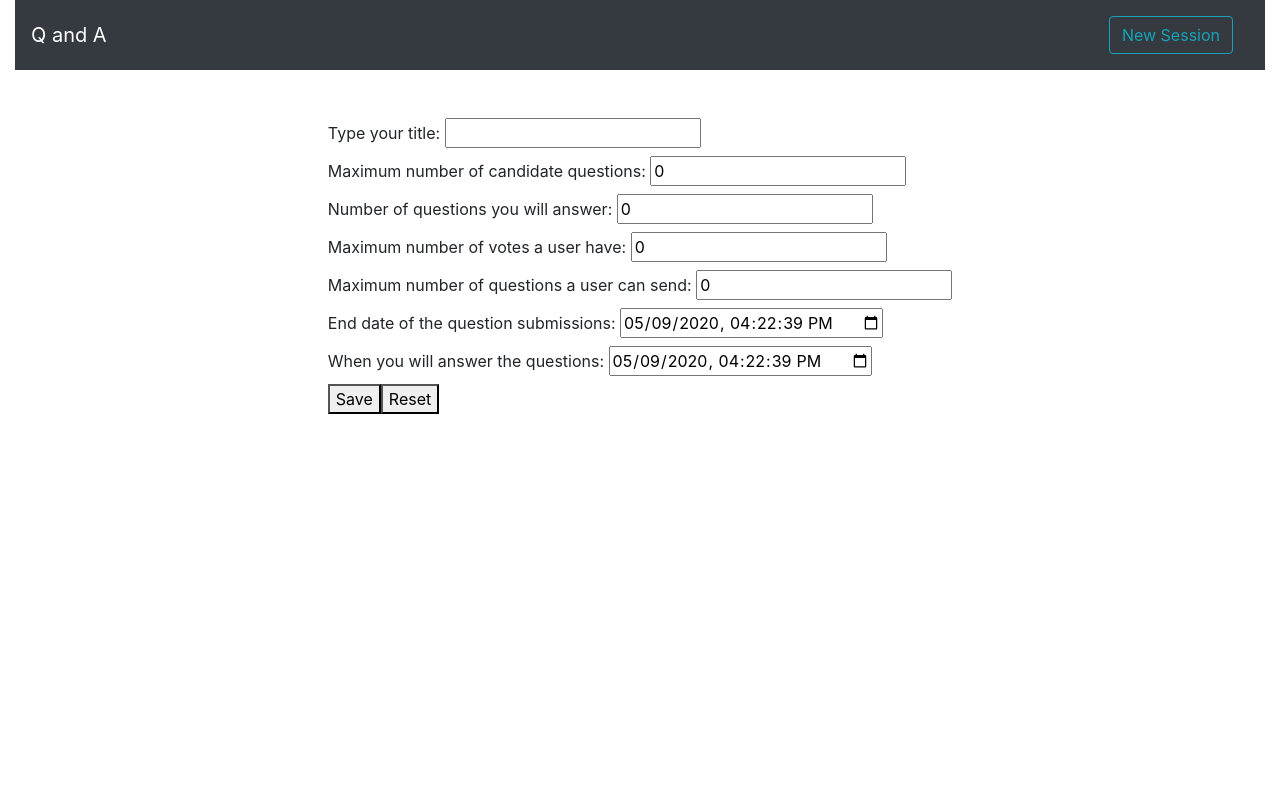
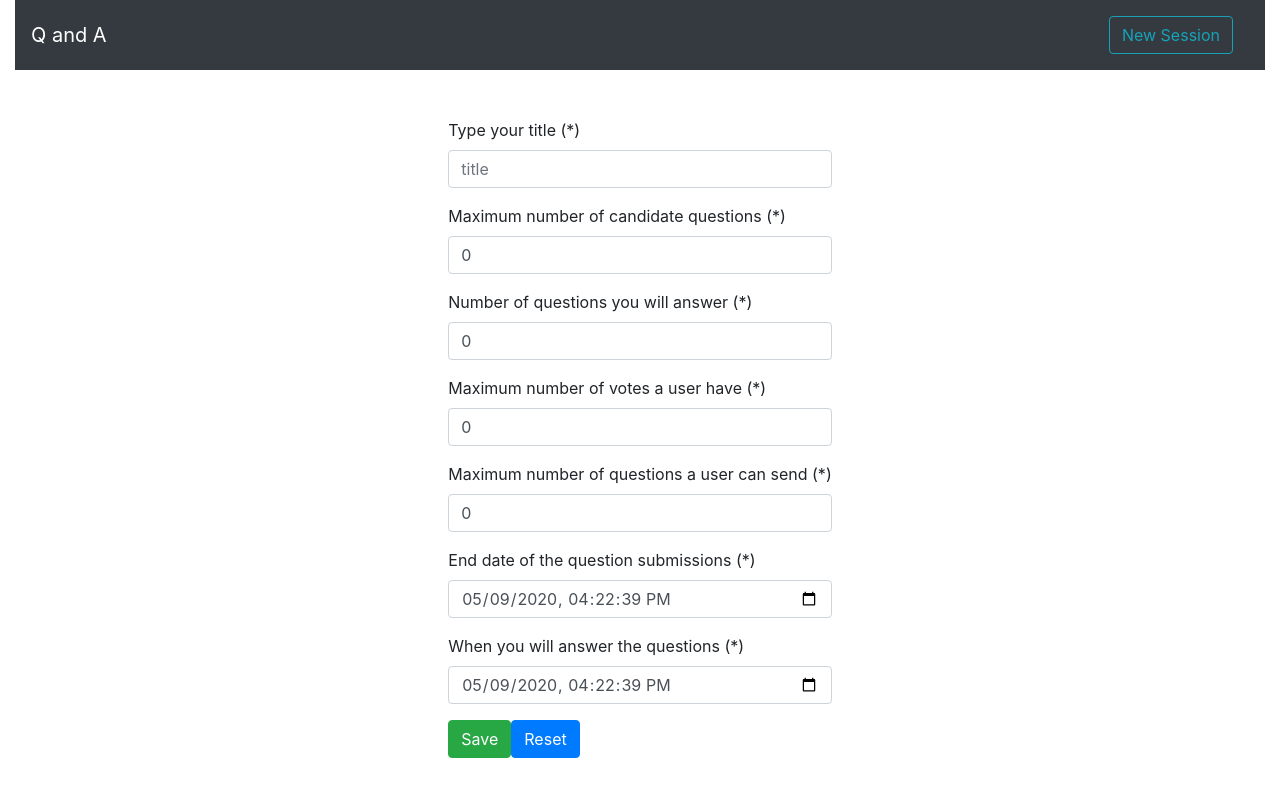
Before and after one commit to oguzcan-yavuz/q-and-a, a React (Create React App) app: page /meetings/new in a window 1280 px wide. Shown: the top 796 px of the page. Built offline with nearby package versions, Linux system fonts and the light colour scheme.

Commit message:
feat(meeting): update input components with react bootstrap and update get meeting page

```diff
--- a/public/index.html
+++ b/public/index.html
@@ -5,10 +5,7 @@
     <link rel="icon" href="%PUBLIC_URL%/favicon.ico" />
     <meta name="viewport" content="width=device-width, initial-scale=1" />
     <meta name="theme-color" content="#000000" />
-    <meta
-      name="description"
-      content="Web site created using create-react-app"
-    />
+    <meta name="description" content="Web site created using create-react-app" />
     <link rel="apple-touch-icon" href="%PUBLIC_URL%/logo192.png" />
     <!--
       manifest.json provides metadata used when your web app is installed on a
--- a/src/components/Inputs/DateTimeInput/index.tsx
+++ b/src/components/Inputs/DateTimeInput/index.tsx
@@ -1,23 +1,33 @@
 import React, { FC } from 'react'
-import { appendTwoDotsAndSpace, toLocalISOTime } from '../../../utilities'
+import { toLocalISOTime } from '../../../utilities'
+import { Form } from 'react-bootstrap'
 
 type Props = {
   value: Date
+  name: string
   label: string
+  placeholder: string
+  required: boolean
   onChange(date: Date): void
 }
 
-const DateTimeInput: FC<Props> = ({ value, label, onChange }) => (
-  <div>
-    <label>
-      {appendTwoDotsAndSpace(label)}
-      <input
-        type="datetime-local"
-        value={toLocalISOTime(value)}
-        onChange={(e) => onChange(new Date(e.target.value))}
-      />
-    </label>
-  </div>
+const DateTimeInput: FC<Props> = ({ name, value, label, placeholder, onChange, required }) => (
+  <Form.Group>
+    {label && (
+      <Form.Label htmlFor={name}>
+        {label} {required && '(*)'}
+      </Form.Label>
+    )}
+    <Form.Control
+      id={name}
+      name={name}
+      type="datetime-local"
+      value={toLocalISOTime(value)}
+      placeholder={placeholder}
+      onChange={(e) => onChange(new Date(e.target.value))}
+      required={required}
+    />
+  </Form.Group>
 )
 
 export default DateTimeInput
--- a/src/components/Inputs/NumberInput/index.tsx
+++ b/src/components/Inputs/NumberInput/index.tsx
@@ -1,24 +1,44 @@
 import React, { FC } from 'react'
-import { appendTwoDotsAndSpace } from '../../../utilities'
+import { Form } from 'react-bootstrap'
 
 type Props = {
+  name: string
+  required: boolean
+  placeholder: string
+  min: string
+  max: string
   value: number
   label: string
   onChange(n: number): void
 }
 
-const NumberInput: FC<Props> = ({ value, label, onChange }) => (
-  <div>
-    <label>
-      {appendTwoDotsAndSpace(label)}
-      <input
-        type="number"
-        value={value.toString()}
-        onChange={(e) => onChange(parseInt(e.target.value, 10))}
-        min="0"
-      />
-    </label>
-  </div>
+const NumberInput: FC<Props> = ({
+  name,
+  min,
+  max,
+  placeholder,
+  value,
+  label,
+  onChange,
+  required,
+}) => (
+  <Form.Group>
+    {label && (
+      <Form.Label htmlFor={name}>
+        {label} {required && '(*)'}
+      </Form.Label>
+    )}
+    <Form.Control
+      id={name}
+      name={name}
+      value={value.toString()}
+      placeholder={placeholder}
+      min={min}
+      max={max}
+      required={required}
+      onChange={(e) => onChange(parseInt(e.target.value, 10))}
+    />
+  </Form.Group>
 )
 
 export default NumberInput
--- a/src/components/Inputs/TextInput/index.tsx
+++ b/src/components/Inputs/TextInput/index.tsx
@@ -1,19 +1,32 @@
 import React, { FC } from 'react'
-import { appendTwoDotsAndSpace } from '../../../utilities'
+import { Form } from 'react-bootstrap'
 
 type Props = {
+  name: string
+  placeholder: string
   value: string
   label: string
+  required: boolean
   onChange(text: string): void
 }
 
-const TextInput: FC<Props> = ({ value, label, onChange }) => (
-  <div>
-    <label>
-      {appendTwoDotsAndSpace(label)}
-      <input type="text" value={value} onChange={(e) => onChange(e.target.value)} />
-    </label>
-  </div>
+const TextInput: FC<Props> = ({ name, placeholder, value, label, onChange, required }) => (
+  <Form.Group>
+    {label && (
+      <Form.Label as="label" htmlFor={name}>
+        {label} {required && '(*)'}
+      </Form.Label>
+    )}
+    <Form.Control
+      id={name}
+      className="form-control"
+      name={name}
+      placeholder={placeholder}
+      value={value}
+      required={required}
+      onChange={(e) => onChange(e.target.value)}
+    />
+  </Form.Group>
 )
 
 export default TextInput
--- a/src/components/MainLayout/index.scss
+++ b/src/components/MainLayout/index.scss
@@ -1 +1 @@
-@import "~bootstrap/scss/bootstrap";
+@import '~bootstrap/scss/bootstrap';
--- a/src/pages/CreateMeeting/index.tsx
+++ b/src/pages/CreateMeeting/index.tsx
@@ -1,10 +1,11 @@
-import React, { useState, FC } from 'react'
+import React, { useState, FC, FormEvent } from 'react'
 import TextInput from '../../components/Inputs/TextInput'
 import NumberInput from '../../components/Inputs/NumberInput'
 import DateTimeInput from '../../components/Inputs/DateTimeInput'
 import { withLogic } from '../../utilities/with-logic'
 import { Meeting, Body } from '../../types'
 import { useServices } from '../../services/context'
+import { Form, Button } from 'react-bootstrap'
 
 type SaveProps = {
   loading: boolean
@@ -49,44 +50,82 @@ const CreateMeeting: FC<Props> = ({ loading, onSave }) => {
     setPlannedAnswerDate(new Date())
   }
 
+  const handleSubmit = (e: FormEvent) => {
+    e.preventDefault()
+  }
   return (
-    <div>
+    <Form onSubmit={handleSubmit}>
       <div className="create-meeting__inputs">
-        <TextInput value={title} label="Type your title" onChange={setTitle} />
+        <TextInput
+          name="title"
+          placeholder="title"
+          required={true}
+          value={title}
+          label="Type your title"
+          onChange={setTitle}
+        />
         <NumberInput
+          name="maxCandidateQuestionCount"
           value={maxCandidateQuestionCount}
           label="Maximum number of candidate questions"
+          placeholder="Maximum number of candidate questions"
           onChange={setMaxCandidateQuestionCount}
+          min="0"
+          max="10"
+          required={true}
         />
         <NumberInput
+          name="winnerCount"
           value={winnerCount}
           label="Number of questions you will answer"
+          placeholder="Number of questions you will answer"
           onChange={setWinnerCount}
+          min="0"
+          max="50"
+          required={true}
         />
         <NumberInput
+          name="maxVotePerUserCount"
           value={maxVotePerUserCount}
           label="Maximum number of votes a user have"
+          placeholder="Maximum number of votes a user have"
           onChange={setMaxVotePerUserCount}
+          min="0"
+          max="50"
+          required={true}
         />
         <NumberInput
+          name="maxCandidateQuestionPerUserCount"
           value={maxCandidateQuestionPerUserCount}
           label="Maximum number of questions a user can send"
+          placeholder="Maximum number of questions a user can send"
           onChange={setMaxCandidateQuestionPerUserCount}
+          min="0"
+          max="50"
+          required={true}
         />
         <DateTimeInput
+          name="electionEndDate"
           value={electionEndDate}
           label="End date of the question submissions"
+          placeholder="End date of the question submissions"
           onChange={setElectionEndDate}
+          required={true}
         />
         <DateTimeInput
+          name="plannedAnswerDate"
           value={plannedAnswerDate}
           label="When you will answer the questions"
+          placeholder="When you will answer the questions"
           onChange={setPlannedAnswerDate}
+          required={true}
         />
       </div>
       <div>
-        <button
+        <Button
+          type="submit"
           disabled={loading}
+          variant="success"
           onClick={() =>
             onSave({
               title,
@@ -102,12 +141,12 @@ const CreateMeeting: FC<Props> = ({ loading, onSave }) => {
           }
         >
           Save
-        </button>
-        <button disabled={loading} onClick={reset}>
+        </Button>
+        <Button type="reset" disabled={loading} variant="primary" onClick={reset}>
           Reset
-        </button>
+        </Button>
       </div>
-    </div>
+    </Form>
   )
 }
 
--- a/src/pages/GetMeeting/index.tsx
+++ b/src/pages/GetMeeting/index.tsx
@@ -2,6 +2,7 @@ import React, { FC, useState, useEffect } from 'react'
 import { Meeting, Id } from '../../types'
 import { withLogic } from '../../utilities/with-logic'
 import { useServices } from '../../services/context'
+import { Container, Row, Col, Image } from 'react-bootstrap'
 
 type GetMeetingProps = {
   getMeeting(id: string): Promise<Meeting>
@@ -25,7 +26,23 @@ const GetMeeting: FC<Props> = ({ id, getMeeting }) => {
     // eslint-disable-next-line react-hooks/exhaustive-deps
   }, [id])
 
-  return <div className="get-meeting">{meeting && <p>{meeting.title}</p>}</div>
+  return (
+    <div className="get-meeting">
+      <Container>
+        <Row>
+          <Col>
+            <Image src={meeting?.image} />
+          </Col>
+        </Row>
+        <Row>
+          <Col>
+            <h6>{meeting?.title}</h6>
+          </Col>
+        </Row>
+      </Container>
+      {/* TODO: list questions with their votes */}
+    </div>
+  )
 }
 
 export default withLogic([GetMeetingLogic], GetMeeting)
--- a/src/variables.scss
+++ b/src/variables.scss
@@ -1,2 +1,2 @@
-$primary-color: #001F54;
-$secondary-color: #FEFCFB;
+$primary-color: #001f54;
+$secondary-color: #fefcfb;
```
Also changed, not shown: src/types/index.tsx (+8 -6 lines), tsconfig.json (+2 -8 lines), tslint.json (+3 -9 lines), 2 other files (tests, documents, lock files or other folders).
